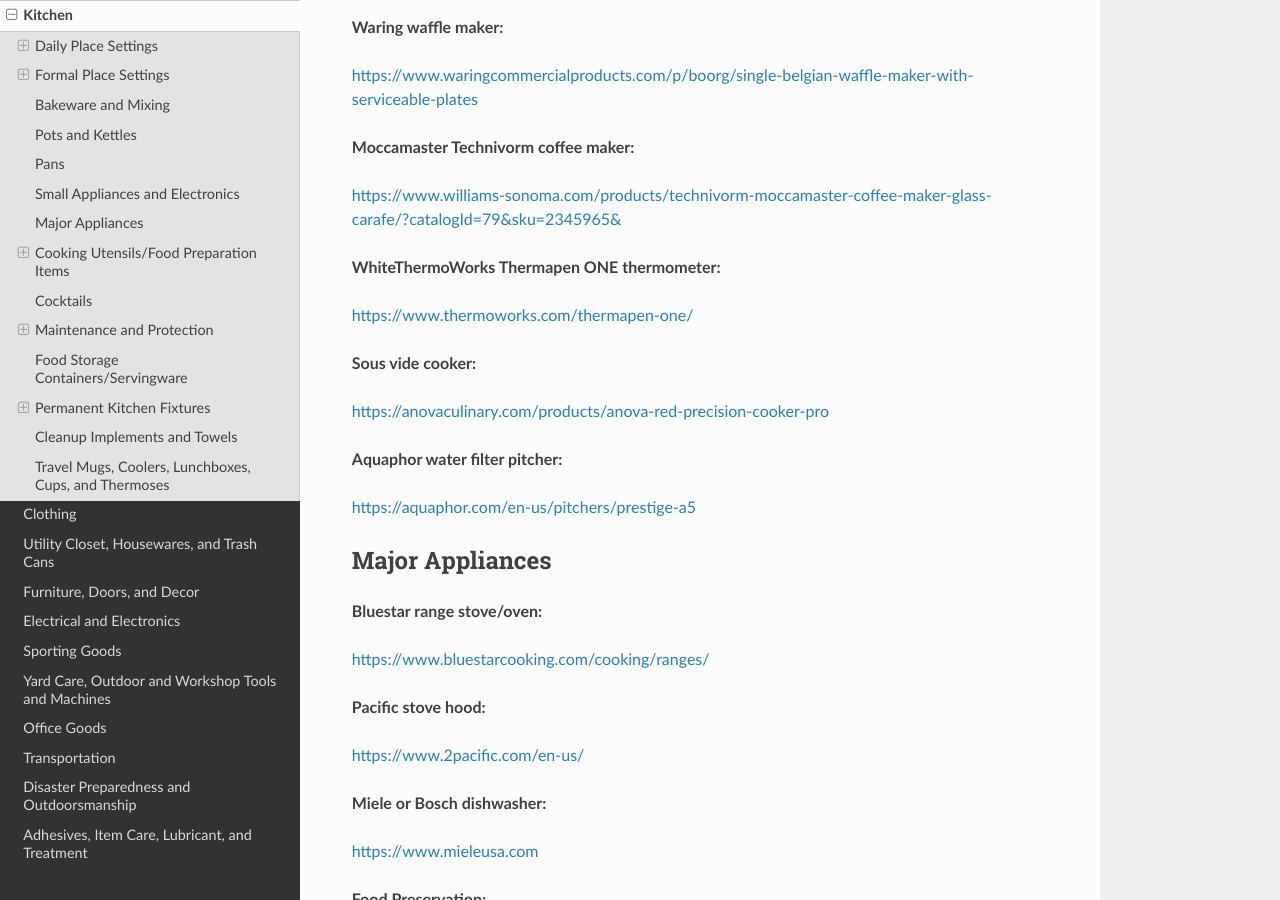
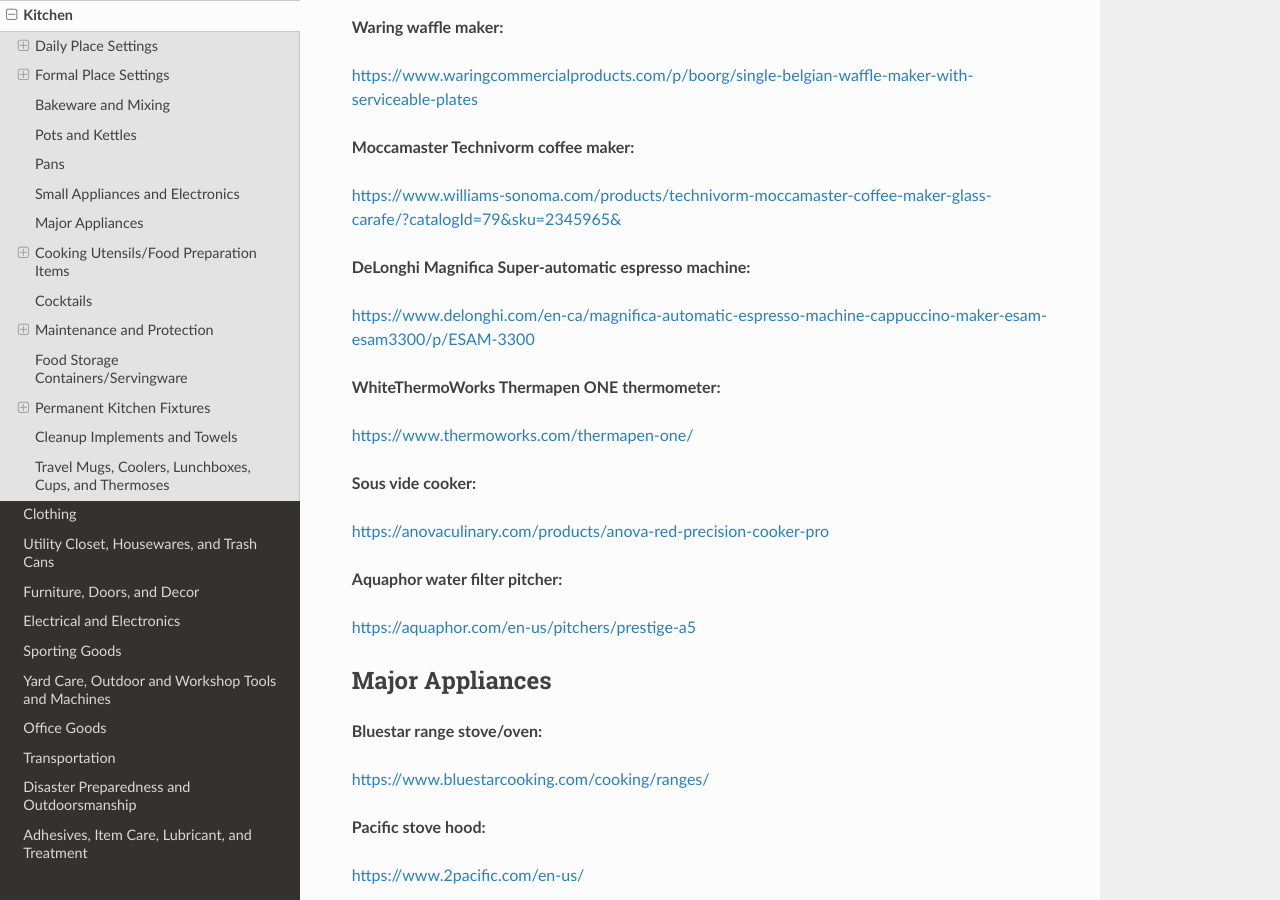
Before and after one commit to BitEU/Buy, a Sphinx documentation site: the page built from docs/source/Kitchen.rst, in a window 1280 px wide and 900 px high, scrolled down 6756 px. Built offline with Sphinx 7.4.7 and the Read the Docs theme 2.0.0, drawn with Linux system fonts in a browser that asks for light colours; pages that are not in the unit, such as notebooks, are missing from menus.

Commit message:
Update Kitchen.rst
Added DeLonghi Magnifica

```diff
--- a/docs/source/Kitchen.rst
+++ b/docs/source/Kitchen.rst
@@ -269,6 +269,10 @@
 **Moccamaster Technivorm coffee maker:**
 
 `https://www.williams-sonoma.com/products/technivorm-moccamaster-coffee-maker-glass-carafe/?catalogId=79&sku=2345965& <https://www.williams-sonoma.com/products/technivorm-moccamaster-coffee-maker-glass-carafe/?catalogId=79&sku=2345965&>`_
+
+**DeLonghi Magnifica Super-automatic espresso machine:**
+
+`https://www.delonghi.com/en-ca/magnifica-automatic-espresso-machine-cappuccino-maker-esam-esam3300/p/ESAM-3300 <https://www.delonghi.com/en-ca/magnifica-automatic-espresso-machine-cappuccino-maker-esam-esam3300/p/ESAM-3300>`_
 
 **WhiteThermoWorks Thermapen ONE thermometer:**
 
```
